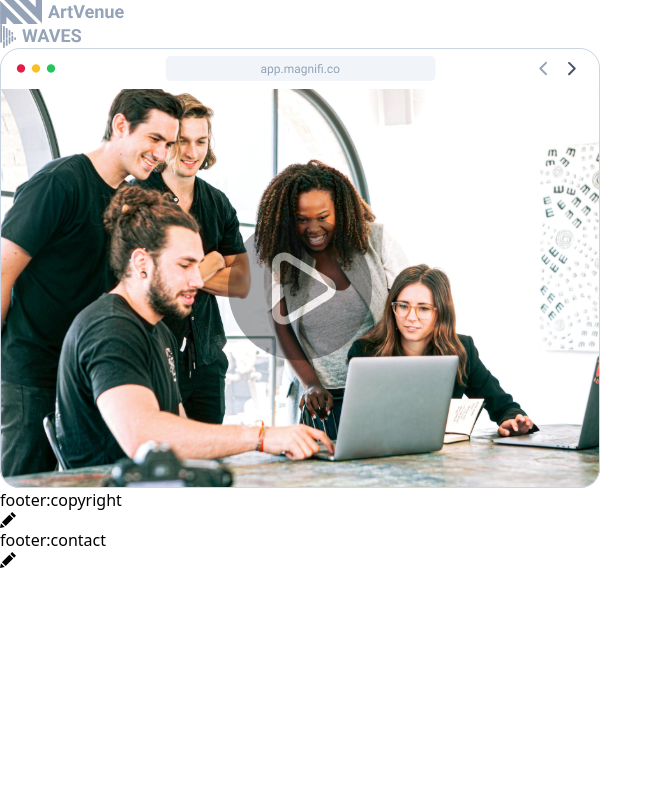
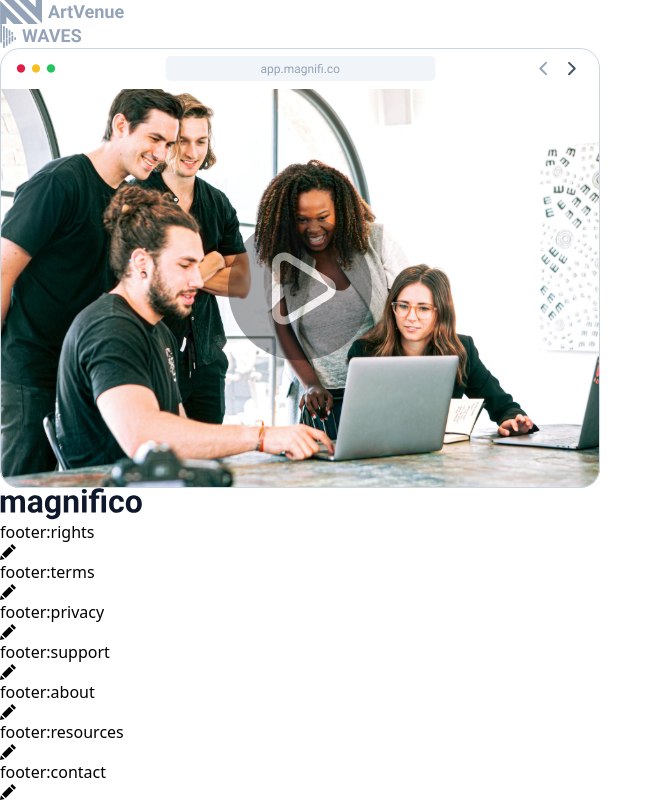
Before and after one commit to arentalb/cms-front, a React (Vite) app: page / in a window 1280 px wide. Shown: the part 415-1215 px from the top of the page, without its empty margins (0-663 px from the left). Before the commit the page ends 983 px from the top, so only its background shows below. Built offline with nearby package versions, Linux system fonts and the light colour scheme; the HTML template or start-up script is replaced by a standard one.

Commit message:
Design the footer

```diff
--- a/src/components/common/Footer.jsx
+++ b/src/components/common/Footer.jsx
@@ -1,14 +1,46 @@
 import { EditableText } from "./EditableText.jsx";
+import { useTranslation } from "react-i18next";
 
 export function Footer() {
+  const { i18n } = useTranslation("header");
+
   return (
-    <footer className="bg-gray-800 p-4 text-white text-center">
-      <p>
-        <EditableText translationKey="footer:copyright" />
-      </p>
-      <p>
-        <EditableText translationKey="footer:contact" />
-      </p>
+    <footer className="max-w-[1200px] mx-auto px-4 py-8 border-t w-full flex flex-col sm:flex-row justify-between items-center">
+      <div
+        className={
+          "flex items-center w-full sm:w-auto mb-4 sm:mb-0 justify-between sm:justify-start gap-4"
+        }
+      >
+        <img
+          src={i18n.language === "kr" ? "/logo-kr.svg" : "/logo.svg"}
+          alt=""
+        />
+        <p>
+          <EditableText translationKey={"footer:rights"} />
+        </p>
+      </div>
+      <div>
+        <ul className={"flex items-center gap-5 flex-wrap sm:flex-nowrap"}>
+          <li>
+            <EditableText translationKey={"footer:terms"} />
+          </li>
+          <li>
+            <EditableText translationKey={"footer:privacy"} />
+          </li>
+          <li>
+            <EditableText translationKey={"footer:support"} />
+          </li>
+          <li>
+            <EditableText translationKey={"footer:about"} />
+          </li>
+          <li>
+            <EditableText translationKey={"footer:resources"} />
+          </li>
+          <li>
+            <EditableText translationKey={"footer:contact"} />
+          </li>
+        </ul>
+      </div>
     </footer>
   );
 }
```
